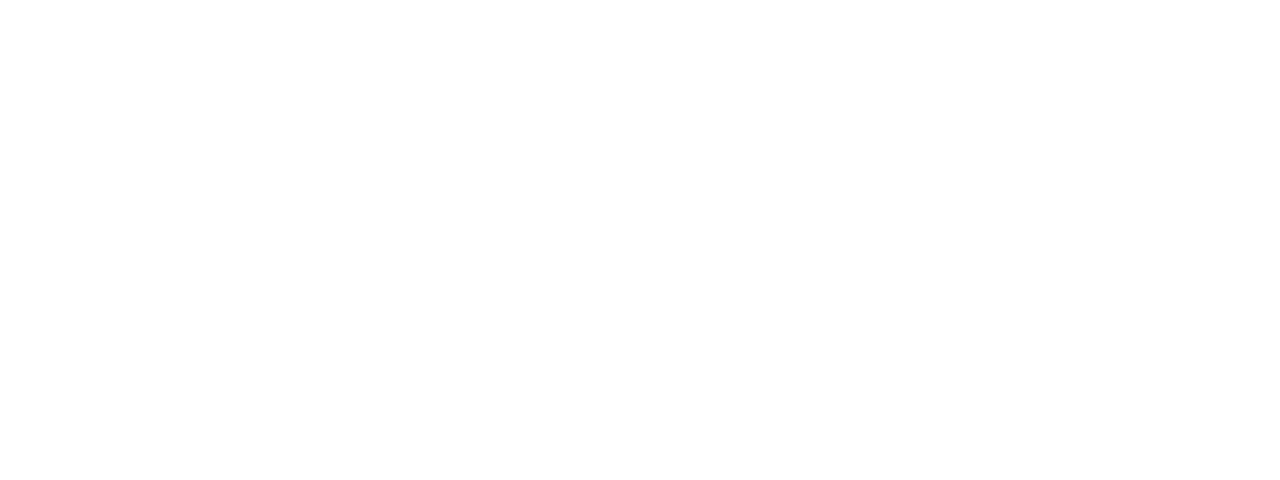
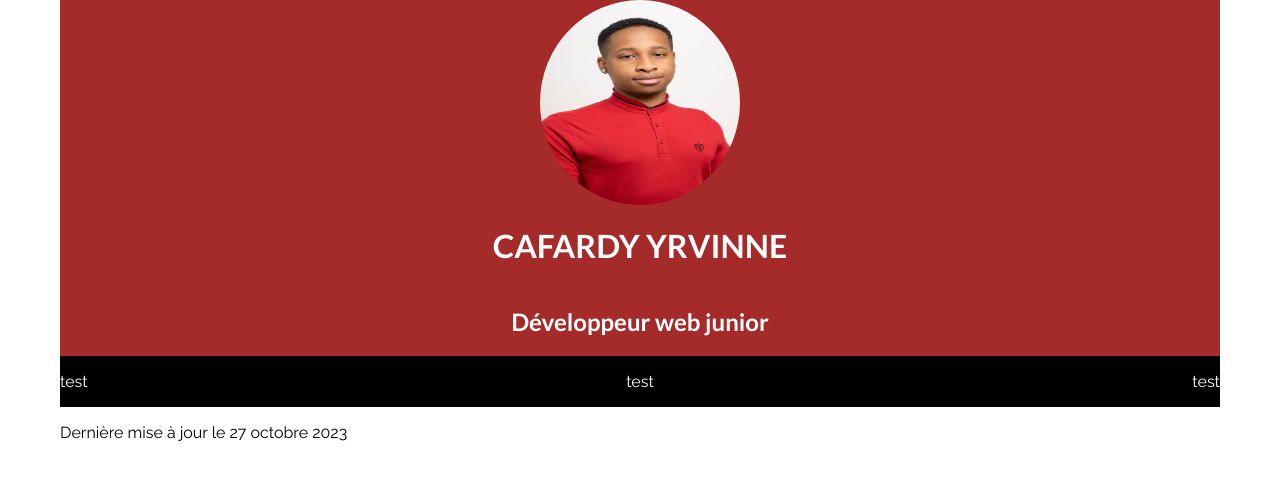
Before and after one commit to yrvinne/CV_online, a plain HTML site: page index.html in a window 1280 px wide. Drawn offline with Linux system fonts and the light colour scheme; files whose address does not match are found by name.

Commit message:
first semantic part add

```diff
--- a/assets/css/style.css
+++ b/assets/css/style.css
@@ -13,13 +13,68 @@
     src:url('../fonts/Raleway-Italic-VariableFont_wght.ttf') format('truetype');
 }
 
+body {
+    width: 1160px;
+    margin: auto;
+    border: auto;
+}
+
 p {
     font-family: "Raleway", serif;
+}
+
+.paragraph--white {
+    font-family: "Raleway", serif;
+    color: white;
+}
+
+/* l'ensemble des balises dans mon header seront centré */
+
+header {
+    display: flex;
+    justify-content: center;
+    align-items: center;
+    flex-wrap: wrap;
+    flex-direction: column;
+    background-color: brown;
 }
 
 /* toutes balise comportant la classe title en l'occurence les titres auront la police lato sans empattement et en gras*/
 
 .title {
-    font-family: 'Lato', sans-serif;
+    font-family: 'Lato', serif;
+}
+
+.title__bold {
+    font-family: 'Lato', serif;
     font-weight: bold;
 }
+
+.title__bold--white {
+    font-family: 'Lato', serif;
+    font-weight: bold;
+    color: white;
+}
+
+.title--white {
+    font-family: 'Lato', serif;
+    color: white;
+}
+
+/* l'image de profile sera arrondie*/
+
+.picture_profile {
+    border-radius: 100%;
+    height: 205px;
+    width: 200px;
+}
+
+.picture_profile:hover{
+    cursor: zoom-in;
+}
+
+nav {
+    display: flex;
+    justify-content: space-between;
+    background-color: black;
+}
--- a/index.html
+++ b/index.html
@@ -1,11 +1,23 @@
 <!DOCTYPE html>
-<html lang="en">
+<html lang="fr">
 <head>
     <meta charset="UTF-8">
     <meta name="viewport" content="width=device-width, initial-scale=1.0">
-    <title>Document</title>
+    <link rel="stylesheet" href="assets/css/style.css">
+    <title>CV Cafardy yrvinne</title>
 </head>
 <body>
-
+    <header>
+        <img class="picture_profile" src="assets/img/photo_pro.jpeg" alt="photo d'yrvinne">
+        <h1 class="title__bold--white">CAFARDY YRVINNE</h1>
+        <h2 class="title--white">Développeur web junior</h2>
+    </header>
+    <nav>
+        <p class="paragraph--white">test</p>
+        <p class="paragraph--white">test</p>
+        <p class="paragraph--white">test</p>
+    </nav>
+    <main></main>
+    <footer><p>Dernière mise à jour le 27 octobre 2023</p></footer>
 </body>
 </html>
```
Also changed, not shown: assets/img/photo_pro.jpeg (added).
